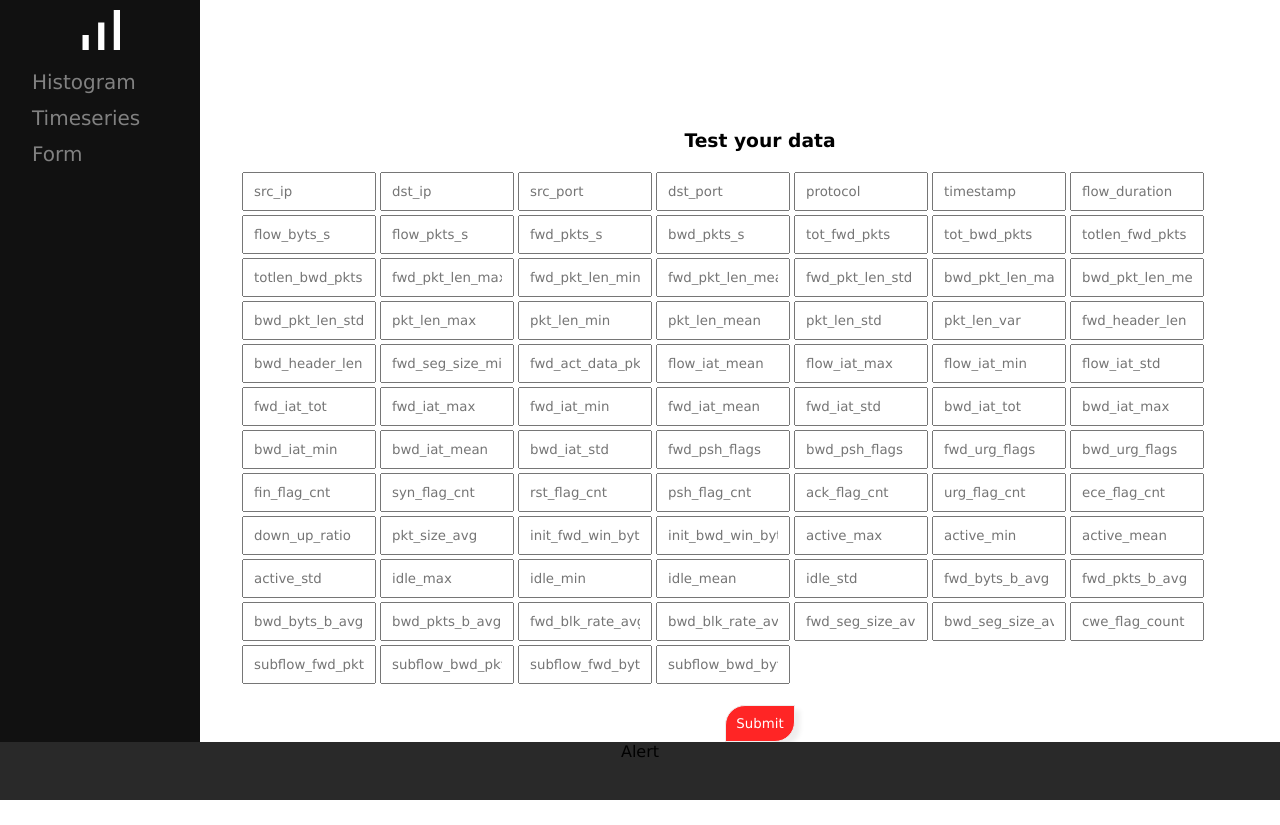
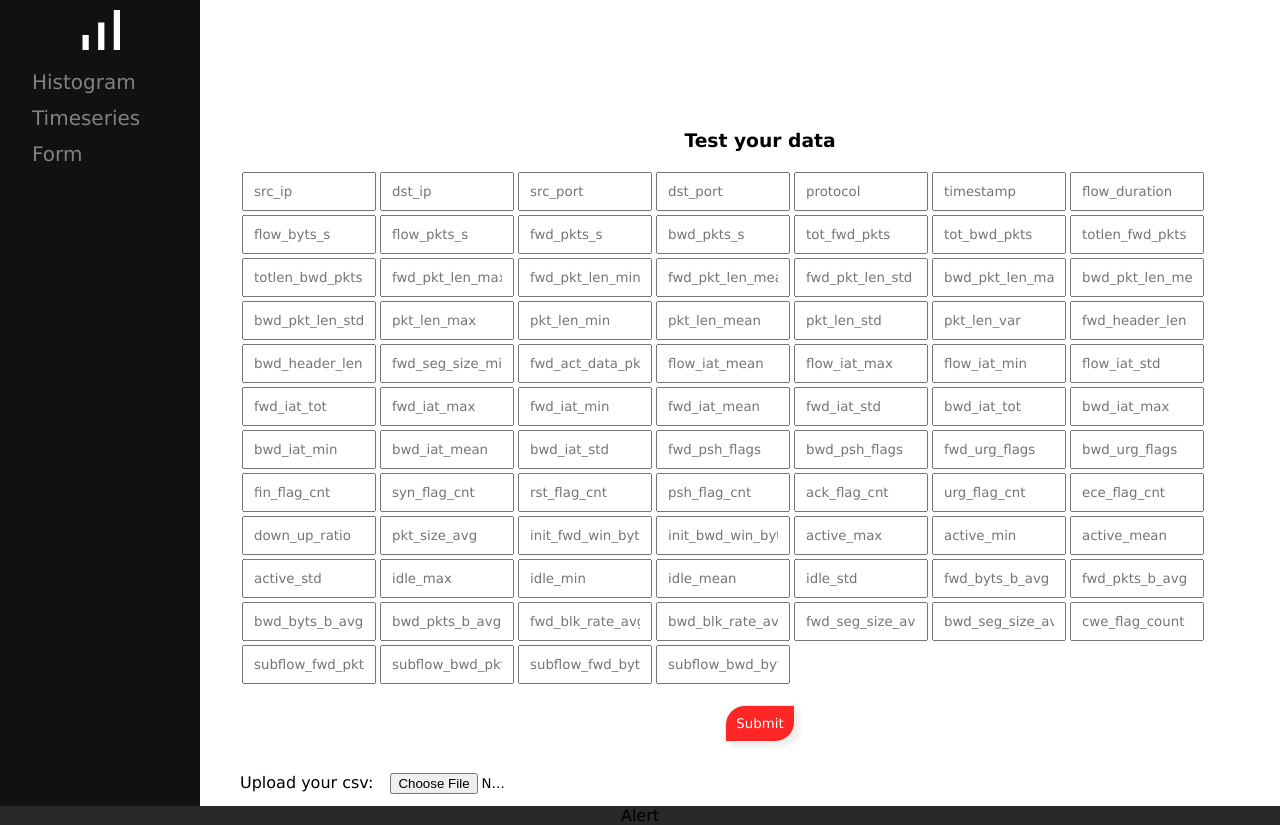
Before and after one commit to abhinandanshrestha/webgui, a React (Create React App) app: page /form in a window 1280 px wide. Before the commit the page ends 800 px from the top, so only its background shows below. Built offline with nearby package versions, Linux system fonts and the light colour scheme; no server answers.

Commit message:
csv upload

```diff
--- a/src/components/Form.js
+++ b/src/components/Form.js
@@ -1,5 +1,4 @@
 import React,{useState} from 'react';
-
 function Form() {
 
 
@@ -98,7 +97,7 @@ function Form() {
   const handleSubmit = (e)=>{
     e.preventDefault();
     console.log(formData);
-    fetch('http://localhost:3001/post', {
+    fetch('http://localhost:3001/formpost', {
       method: 'POST',
       headers: { "Content-Type": "application/json"},
       mode: 'cors',
@@ -107,6 +106,20 @@ function Form() {
     // console.log(JSON.stringify(record))
   }
 
+  const handleUpload=(e)=>{
+    e.preventDefault();
+    const csvData = new FormData();
+    csvData.append('file',e.target.files[0]);
+    // console.log(csvData);
+    fetch("http://localhost:3001/csvpost",{
+        method: 'POST',
+        headers: {
+          ContentType: 'multipart/form-data'
+        },
+        mode: 'cors',
+        body: csvData
+      });
+    }
 
   return (
     <div className="form">
@@ -197,7 +210,9 @@ function Form() {
             <br/><br/>
             <center><button className="form-submit-button" type='submit'>Submit</button></center>
         </form>
+        <br/>
 
+        Upload your csv: <input type ="file" onChange={handleUpload} name="file" accept=".csv"/><br/>
 
     </div>
   )
```
